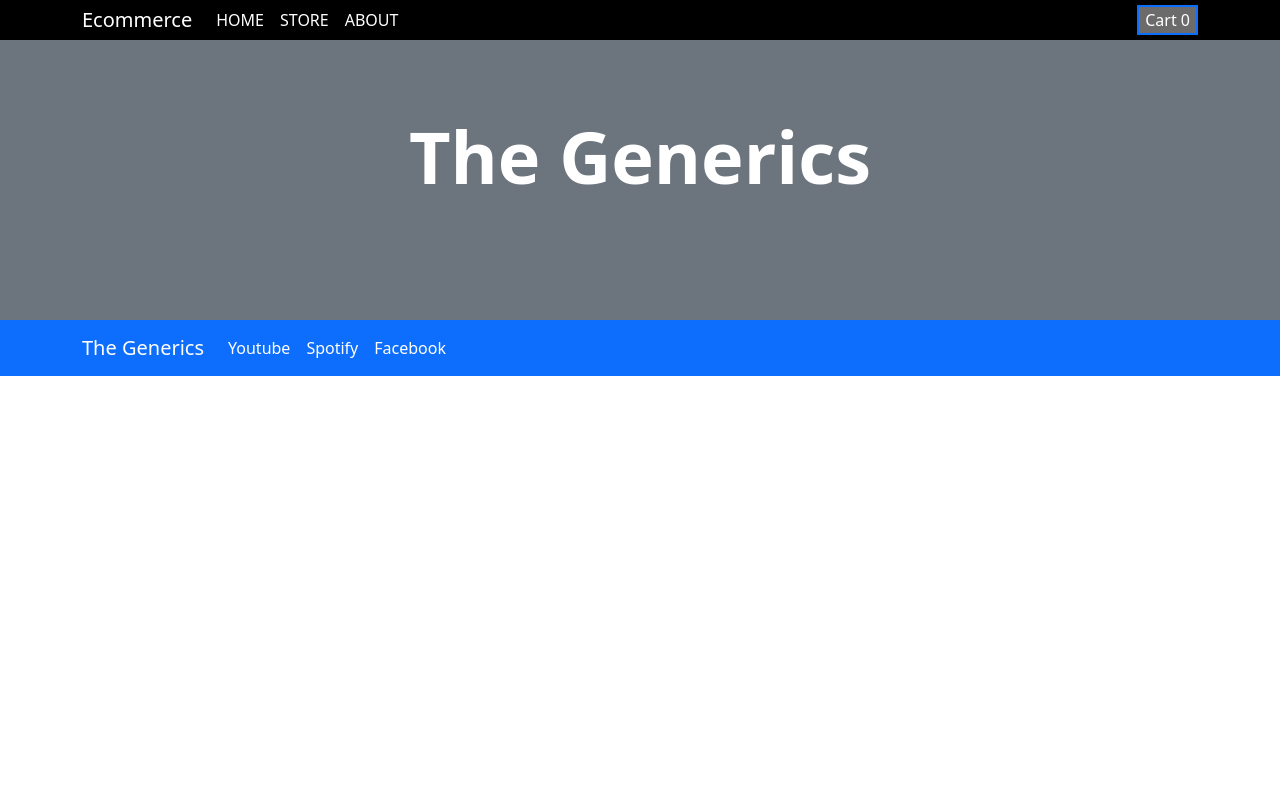
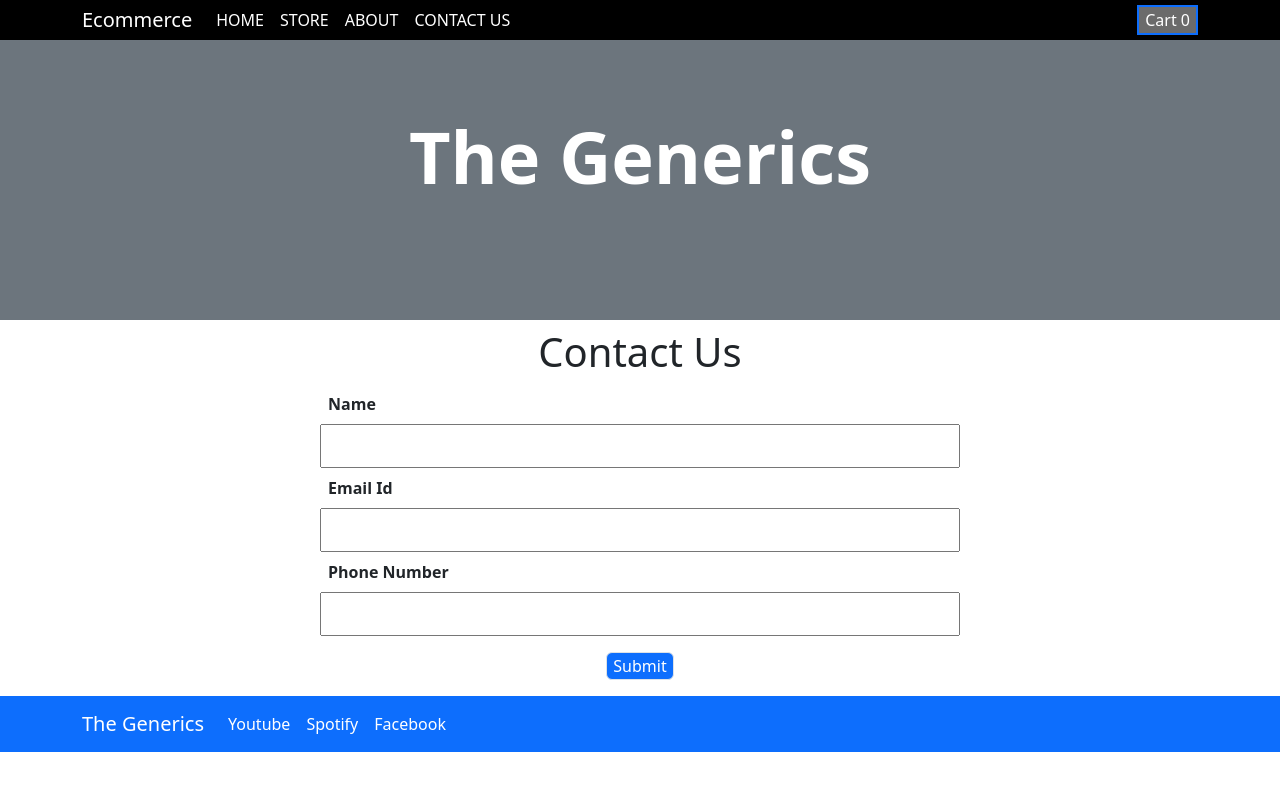
Before and after one commit to MayankTiwari9/Ecommerce-React, a React (Create React App) app: page /contact in a window 1280 px wide. Shown: the top 790 px of the page. Built offline with nearby package versions, Linux system fonts and the light colour scheme.

Commit message:
Add movie to database

```diff
--- a/src/App.js
+++ b/src/App.js
@@ -7,6 +7,7 @@ import Products from "./Components/Products/Products";
 import CartProvider from "./store/CartProvider";
 import { BrowserRouter as Router, Routes, Route } from "react-router-dom";
 import About from "./Components/About/About";
+import ContactUs from "./Components/ContactUs/ContactUs";
 
 function App() {
   const [openCart, setOpenCart] = useState(false);
@@ -20,6 +21,7 @@ function App() {
           <Route path="/" element={<Home />} />
           <Route path="/store" element={<Products />} />
           <Route path="/about" element={<About />} />
+          <Route path="/contact" element={<ContactUs/>}/>
         </Routes>
         <Footer />
       </Router>
--- /dev/null
+++ b/src/Components/ContactUs/ContactUs.js
@@ -0,0 +1,54 @@
+import React, { useState } from 'react'
+
+const ContactUs = () => {
+    const [name, setName] = useState("");
+    const [email, setEmail] = useState("");
+    const [number, setNumber] = useState("");
+
+    const formSubmitHandler= async(e) => {
+        e.preventDefault();
+
+        const userData = {
+            name: name,
+            email: email,
+            number: number
+        }
+
+        await fetch('https://react-http-37f2f-default-rtdb.firebaseio.com/contact.json', {
+            method: 'POST',
+            body: JSON.stringify(userData),
+            headers: {
+                'Content-Type': 'application/json'
+            }
+        });
+
+        console.log(userData);
+
+        setName("");
+        setEmail("");
+        setNumber("");
+    }
+
+  return (
+    <div>
+      <h1 className='d-flex m-2 justify-content-center'>Contact Us</h1>
+      <form onSubmit={formSubmitHandler} className='w-50 mx-auto'>
+        <div className='d-flex flex-column w-100'>
+            <label className='fw-bold m-2'>Name</label>
+            <input className='p-2' type='text' name='name' value={name} onChange={(e) => setName(e.target.value)}/>
+        </div>
+        <div className='d-flex flex-column w-100'>
+            <label className='fw-bold m-2'>Email Id</label>
+            <input className='p-2' type='email' name='emailId' value={email} onChange={(e) => setEmail(e.target.value)}/>
+        </div>
+        <div className='d-flex flex-column w-100'>
+            <label className='fw-bold m-2'>Phone Number</label>
+            <input className='p-2' type='number' name='pNumber' value={number} onChange={(e) => setNumber(e.target.value)}/>
+        </div>
+        <button className='d-flex mx-auto m-3 justify-content-center bg-primary text-white border rounded'>Submit</button>
+      </form>
+    </div>
+  )
+}
+
+export default ContactUs
--- a/src/Components/Header/Header.js
+++ b/src/Components/Header/Header.js
@@ -26,6 +26,9 @@ const Header = (props) => {
               <Nav.Link as={Link} to="/about" className="active">
                 ABOUT
               </Nav.Link>
+              <Nav.Link as={Link} to="/contact" className="active">
+                CONTACT US
+              </Nav.Link>
             </Nav>
           </Navbar.Collapse>
           <Navbar.Collapse className="justify-content-end">
```
